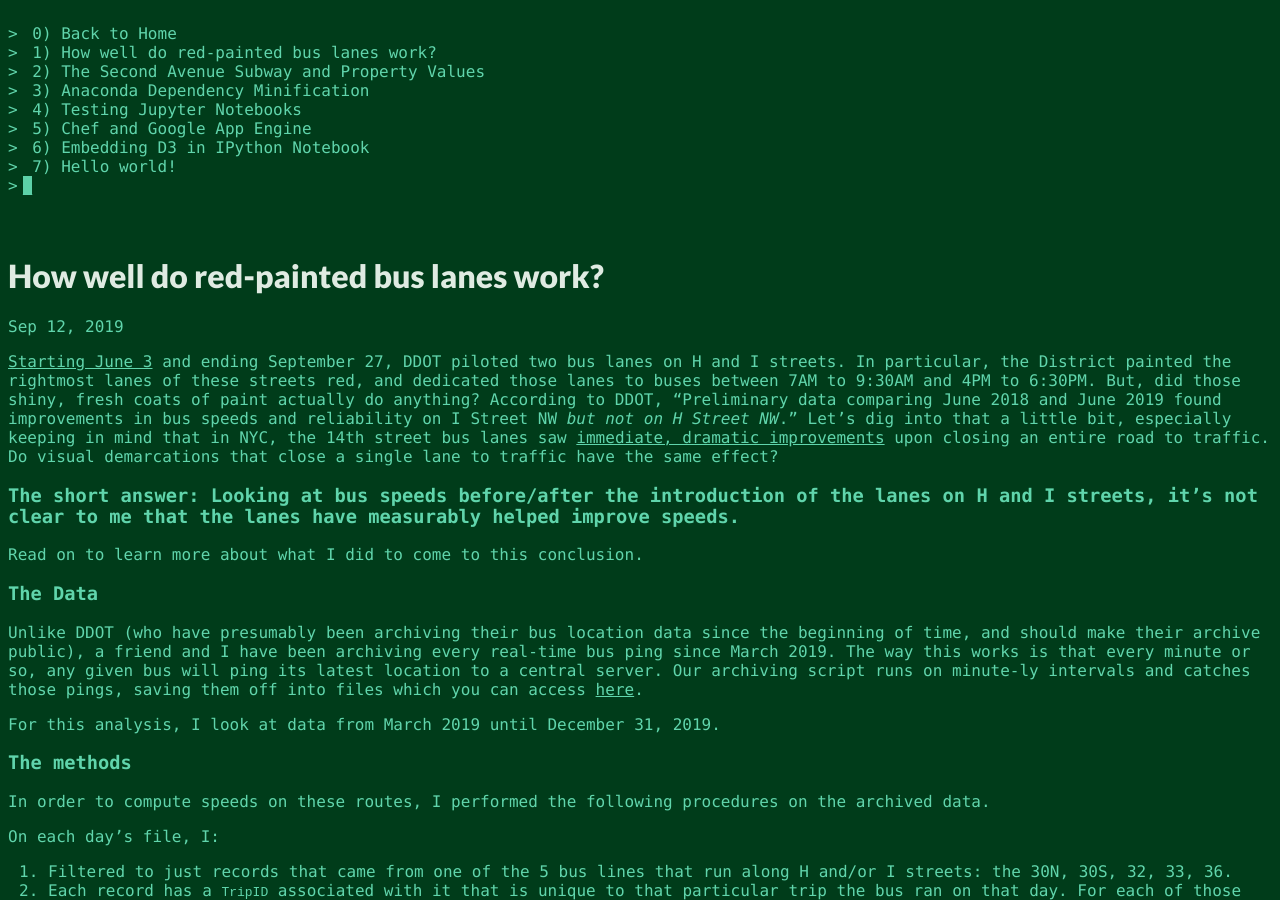
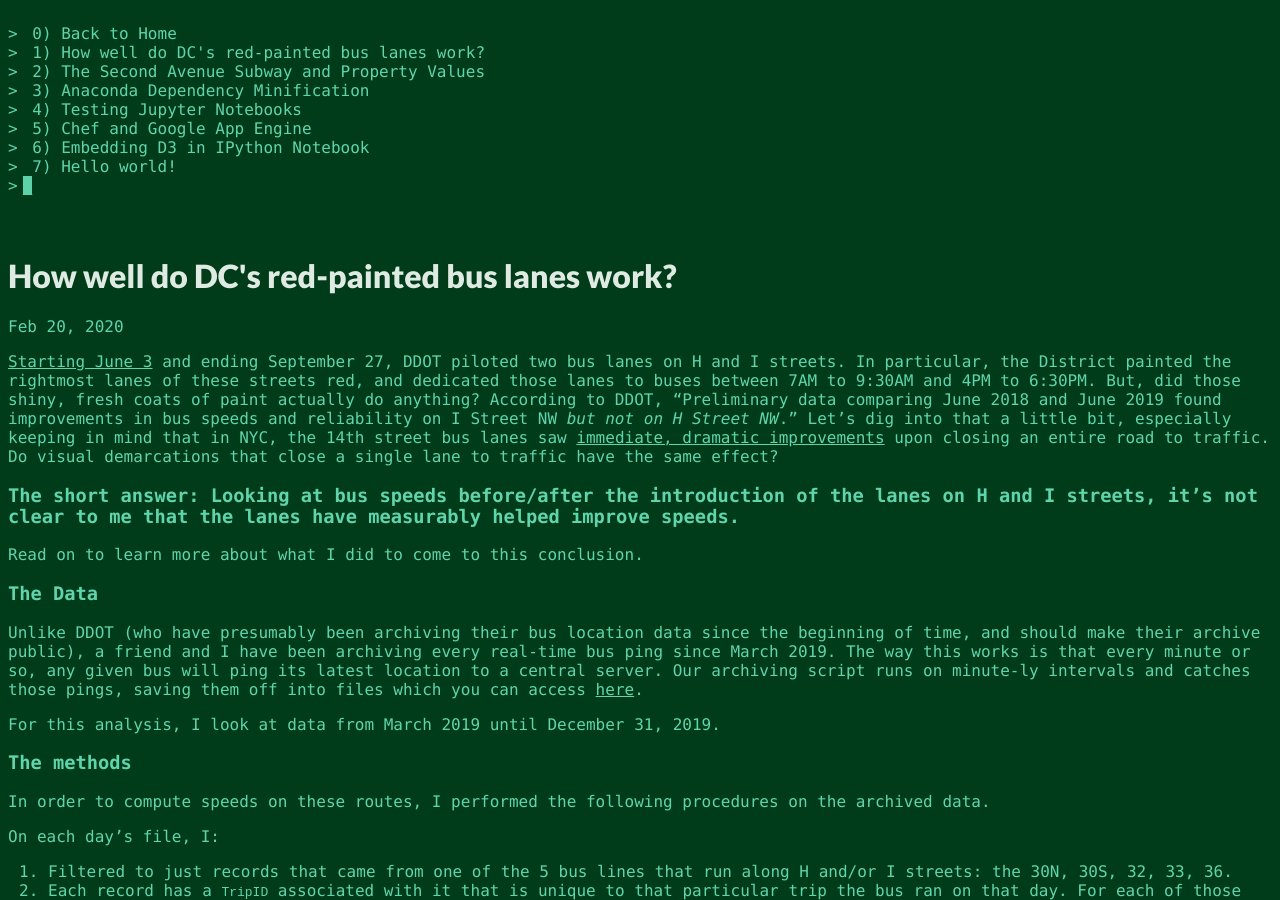
Before and after one commit to cmoscardi/cmoscardi.github.io, a Jekyll site: the page built from _posts/2019-9-12-dc-bus-lanes.markdown, in a window 1280 px wide and 900 px high. Built offline with Jekyll 4.4.1, drawn with Linux system fonts in a browser that asks for light colours; nearby versions of some CDN libraries.

Commit message:
title date change

```diff
--- a/_posts/2019-9-12-dc-bus-lanes.markdown
+++ b/_posts/2019-9-12-dc-bus-lanes.markdown
@@ -1,7 +1,7 @@
 ---
 layout: post
-title:  "How well do red-painted bus lanes work?"
-date:   2019-09-12 17:20:40
+title:  "How well do DC's red-painted bus lanes work?"
+date:   2020-02-20 17:20:40
 categories: blog
 ---
 
```
